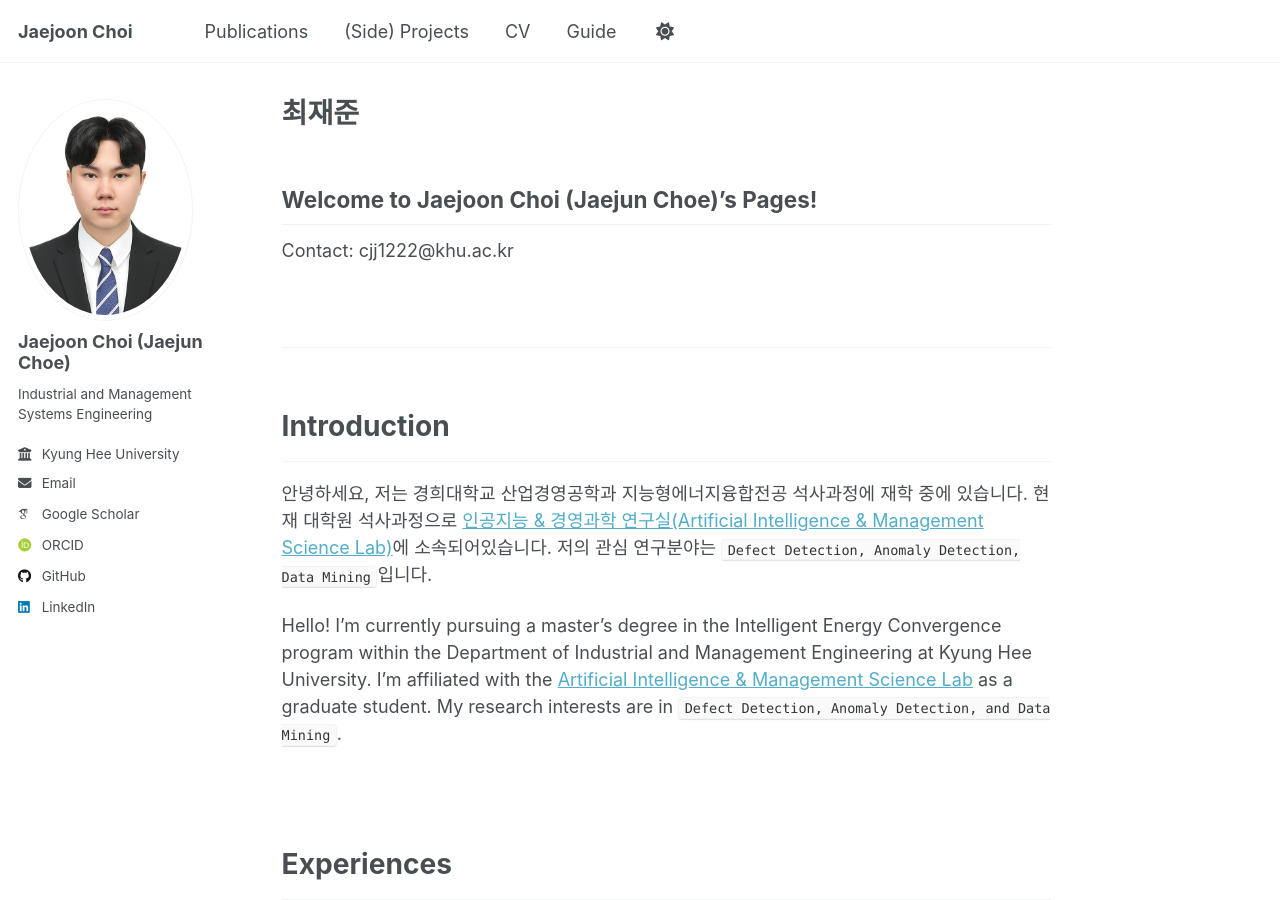
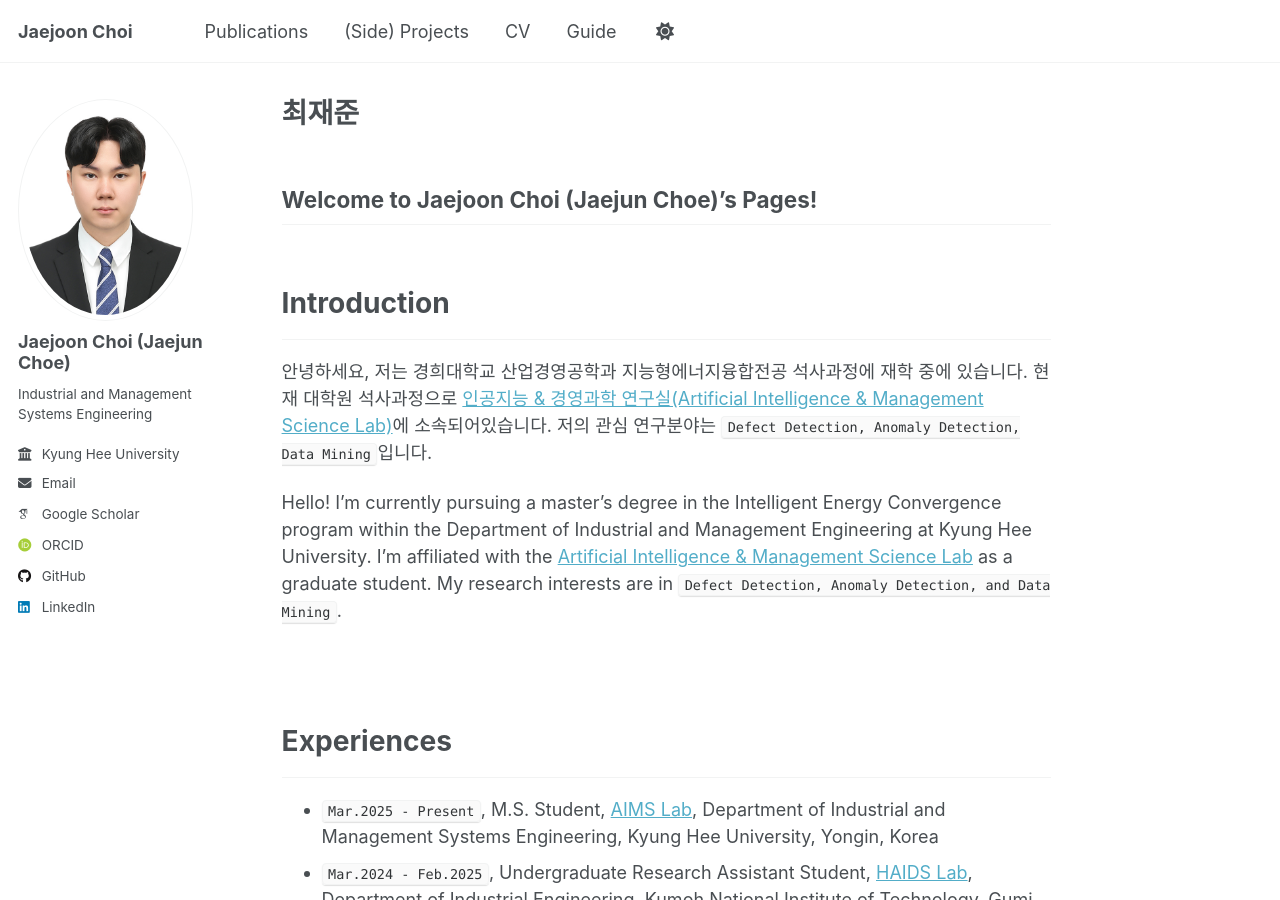
Before and after one commit to jaejunchoe/jaejunchoe.github.io, a Jekyll site: the page built from _pages/about.md, in a window 1280 px wide and 900 px high. Built offline with Jekyll 4.4.1, drawn with Linux system fonts in a browser that asks for light colours; some web fonts are replaced.

Commit message:
initial commit

```diff
--- a/_pages/about.md
+++ b/_pages/about.md
@@ -8,10 +8,6 @@ redirect_from:
 ---
 
 Welcome to Jaejoon Choi (Jaejun Choe)'s Pages!
------
-Contact: cjj1222@khu.ac.kr
-
-<br/>
 -----
 
 <br/>
```
